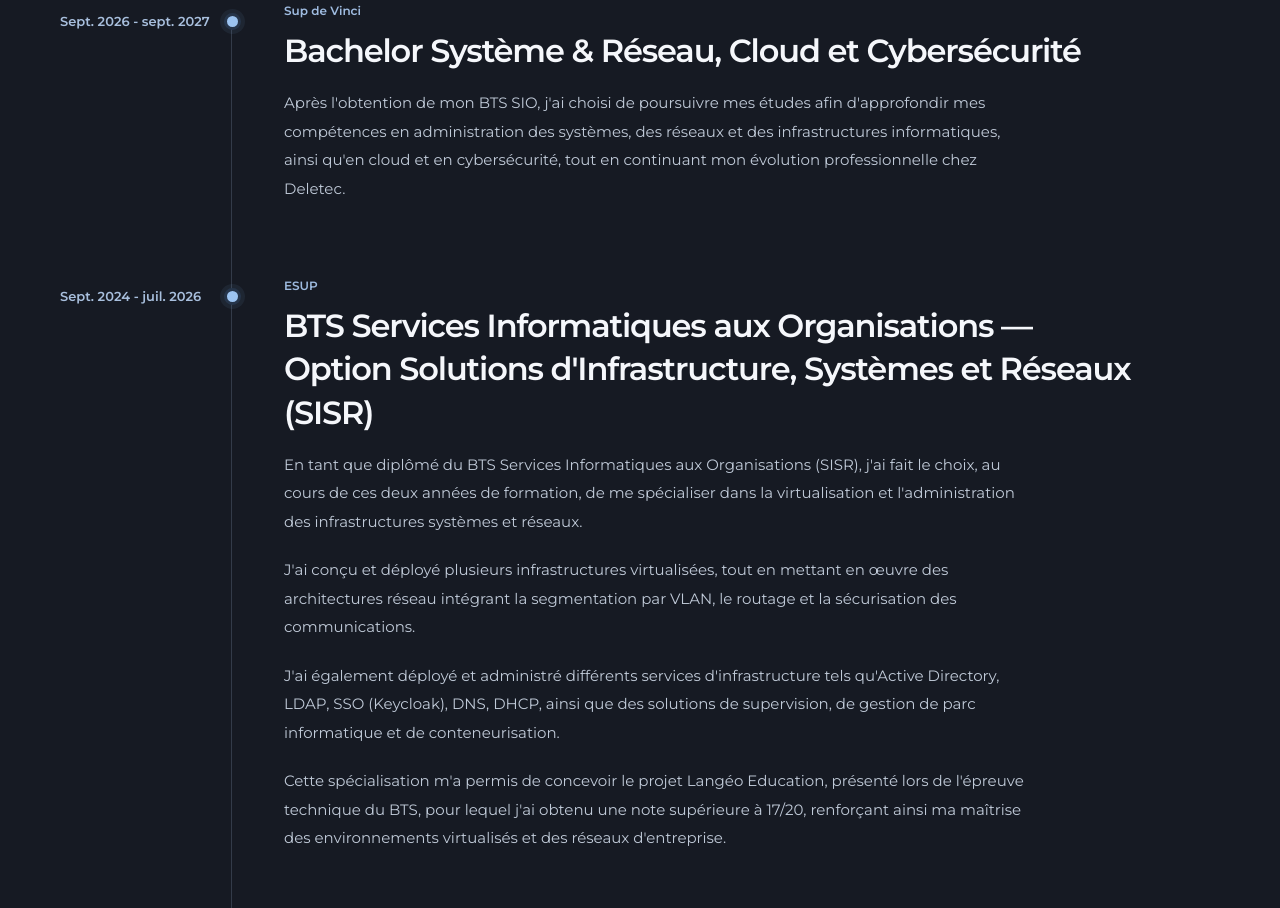
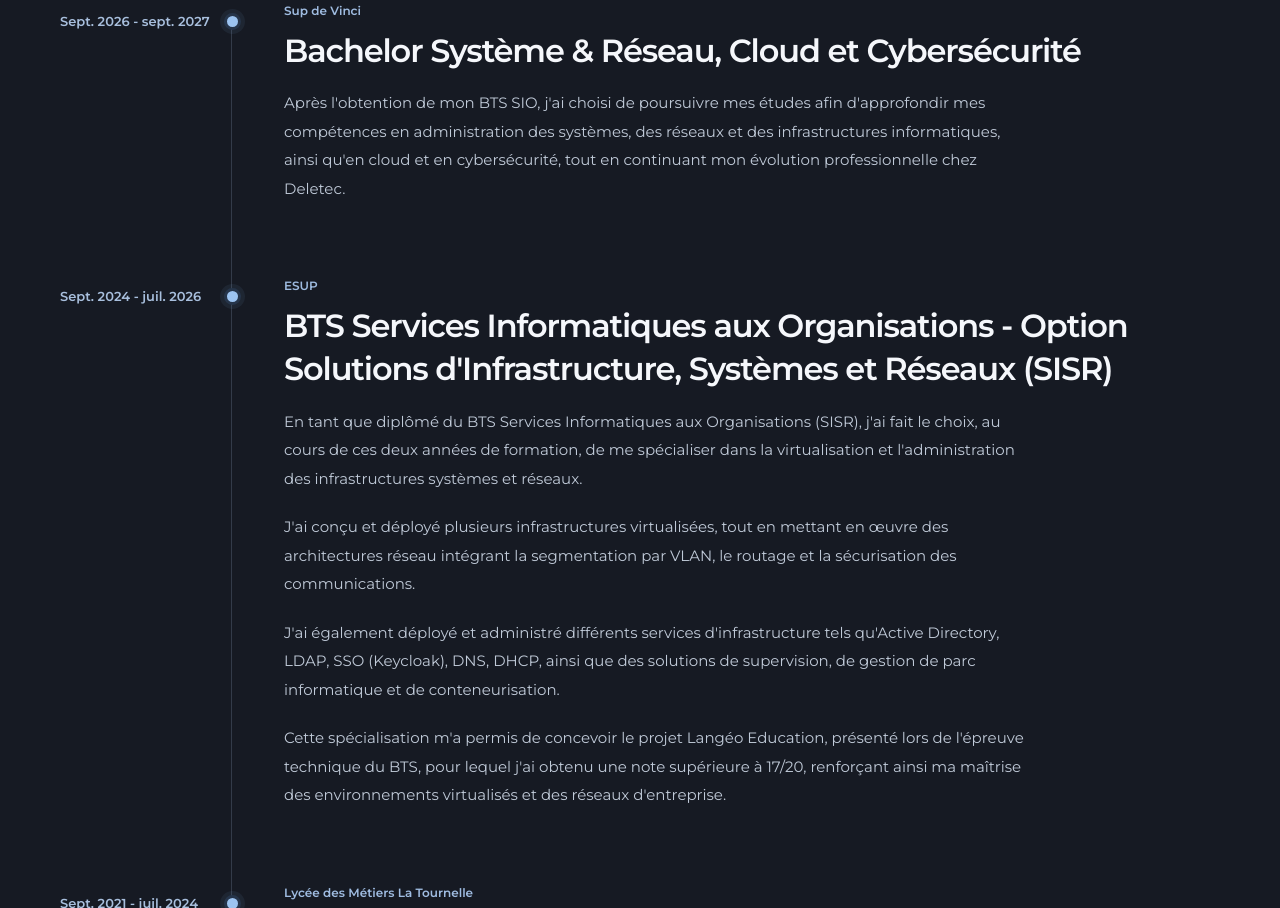
Before and after one commit to clovis-langlois/portfolio, a plain HTML site: page parcours-portfolio.html in a window 1280 px wide. Shown: the part 5802-6710 px from the top of the page. Drawn offline with Linux system fonts and the light colour scheme.

Commit message:
Use standard hyphen in BTS diploma title

```diff
--- a/parcours-portfolio.html
+++ b/parcours-portfolio.html
@@ -309,7 +309,7 @@ main{padding:85px 0 70px}
         <div class="education-node" aria-hidden="true"></div>
         <div class="education-details">
           <p class="education-status">ESUP</p>
-          <h3>BTS Services Informatiques aux Organisations — Option Solutions d'Infrastructure, Systèmes et Réseaux (SISR)</h3>
+          <h3>BTS Services Informatiques aux Organisations - Option Solutions d'Infrastructure, Systèmes et Réseaux (SISR)</h3>
 
           <p>En tant que diplômé du BTS Services Informatiques aux Organisations (SISR), j'ai fait le choix, au cours de ces deux années de formation, de me spécialiser dans la virtualisation et l'administration des infrastructures systèmes et réseaux.</p>
           <p>J'ai conçu et déployé plusieurs infrastructures virtualisées, tout en mettant en œuvre des architectures réseau intégrant la segmentation par VLAN, le routage et la sécurisation des communications.</p>
```
